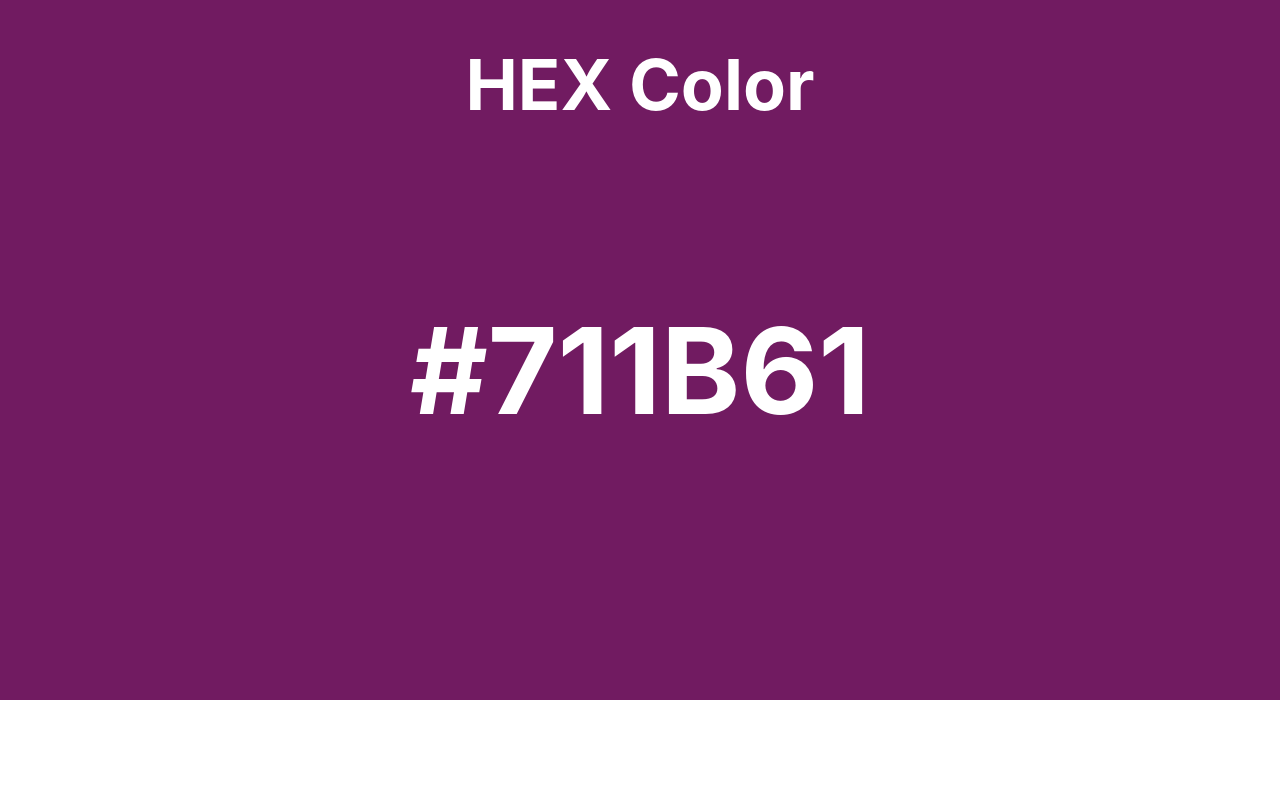
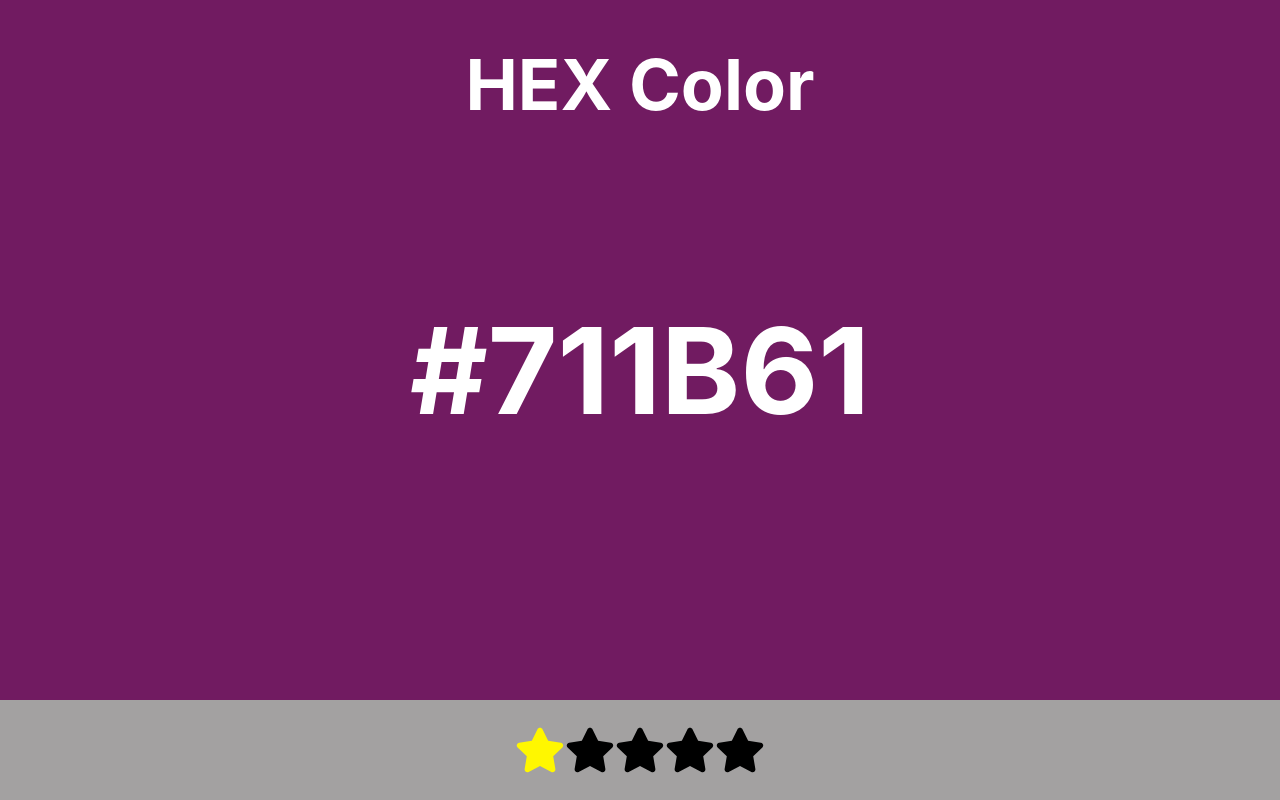
Before and after one commit to ssuddreth/reactjs_mini_projects, a React (Create React App) app: page / in a window 1280 px wide. Shown: the part 900-1700 px from the top of the page. Before the commit the page ends 1600 px from the top, so only its background shows below. Built offline with nearby package versions, Linux system fonts and the light colour scheme.

Commit message:
implement star-rating component

```diff
--- a/package.json
+++ b/package.json
@@ -8,6 +8,7 @@
     "@testing-library/user-event": "^13.5.0",
     "react": "^18.2.0",
     "react-dom": "^18.2.0",
+    "react-icons": "^5.0.1",
     "react-scripts": "5.0.1",
     "web-vitals": "^2.1.4"
   },
--- a/src/App.js
+++ b/src/App.js
@@ -1,12 +1,14 @@
 import './App.css';
 import Accordion from './components/accordion/accordion-index';
 import RandomColor from './components/random-color/random-color-index';
+import StarRating from './components/star-rating/star-rating-index';
 
 function App() {
   return (
     <div className="App">
       <Accordion />
       <RandomColor />
+      <StarRating noOfStars={5} />
     </div>
   );
 }
--- /dev/null
+++ b/src/components/star-rating/star-rating-index.js
@@ -0,0 +1,38 @@
+import { useState } from 'react';
+import { FaStar } from 'react-icons/fa';
+import './star-rating-styles.css';
+
+export default function StarRating({ noOfStars = 5 }) {
+
+    const [rating, setRating] = useState(null);
+    const [hover, setHover] = useState(null);
+
+    function handleClick(getCurrentIndex) {
+        setRating(getCurrentIndex)
+    }
+
+    function handleMouseEnter(getCurrentIndex) {
+        setHover(getCurrentIndex)
+    }
+
+    function handleMouseLeave() {
+        setHover(rating)
+    }
+
+    return (
+        <div className="star-rating" className='background'>
+            {
+                [...Array(noOfStars)].map((_, index) => {
+                    return <FaStar
+                        key={index}
+                        className={index <= (hover || rating) ? "active" : "inactive"}
+                        onClick={() => handleClick(index)}
+                        onMouseEnter={() => handleMouseEnter(index)}
+                        onMouseLeave={() => handleMouseLeave()}
+                        size={50}
+                    />
+                })
+            }
+        </div>
+    )
+}
--- /dev/null
+++ b/src/components/star-rating/star-rating-styles.css
@@ -0,0 +1,15 @@
+.active {
+    color: #fff700;
+}
+
+.inactive {
+    color: #000000;
+}
+
+.background {
+    background-color: #a3a1a1;
+    height: 100px;
+    display: flex;
+    justify-content: center;
+    align-items: center;
+}
```
Also changed, not shown: 1 other file (tests, documents, lock files or other folders).
